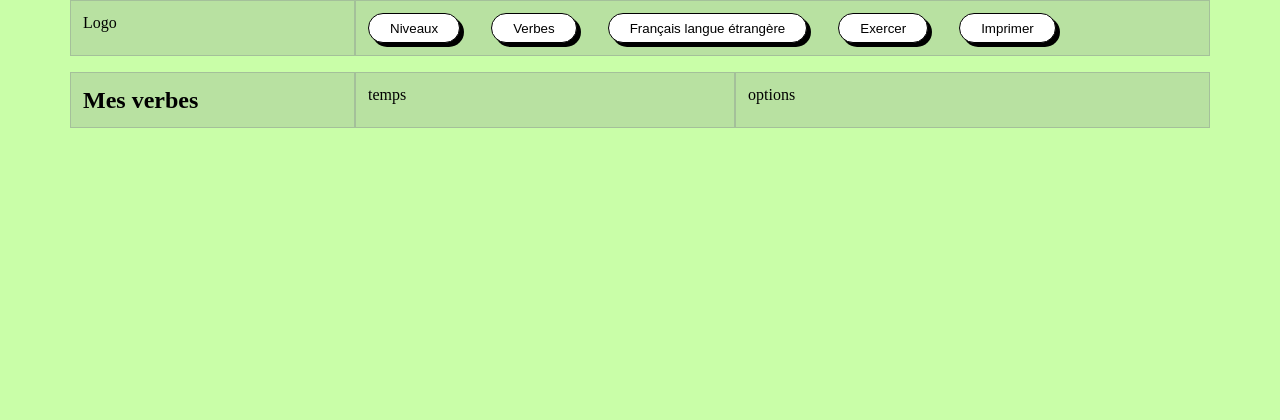
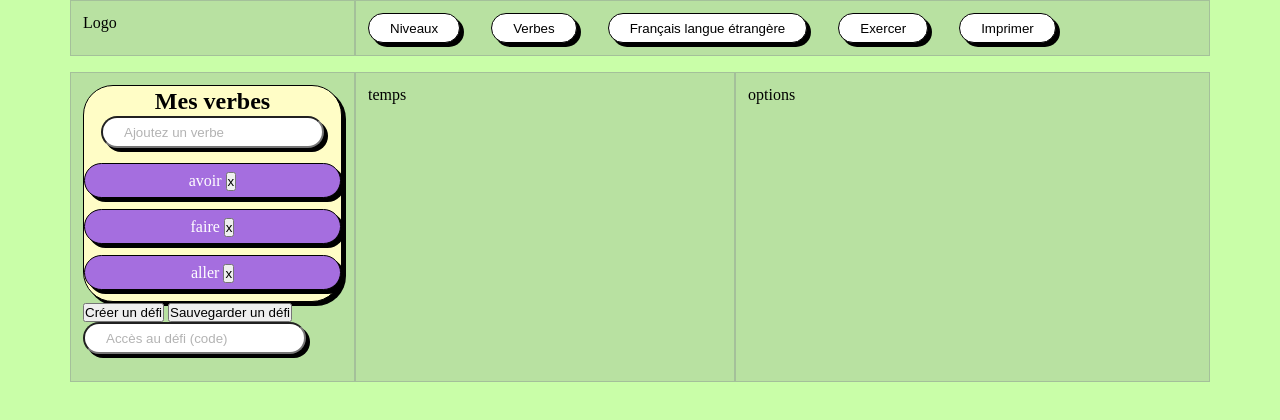
Before and after one commit to jeannehostettler/tatitotu, a website built with Parcel: page src/index.html in a window 1280 px wide. Built offline with nearby package versions, Linux system fonts and the light colour scheme.

Commit message:
ajout des boutons de verbes

```diff
--- a/src/index.html
+++ b/src/index.html
@@ -55,7 +55,59 @@
         <div class="col-3">
           <div class="cards">
             <h2>Mes verbes</h2>
+            <label for="addverb"></label>
+            <input
+              type="text"
+              id="field"
+              name="Ajoutez un verbe"
+              value="Ajoutez un verbe"
+            />
+            <div
+              role="info"
+              tag="4"
+              class="alert alert-primary alert-admissible"
+            >
+              <div>
+                avoir
+                <button type="button" aria-label="Close" class="close">
+                  <span aria-hidden="true">x</span>
+                </button>
+              </div>
+            </div>
+            <div
+              role="info"
+              tag="3"
+              class="alert alert-primary alert-admissible"
+            >
+              <div>
+                faire
+                <button type="button" aria-label="Close" class="close">
+                  <span aria-hidden="true">x</span>
+                </button>
+              </div>
+            </div>
+            <div
+              role="info"
+              tag="2"
+              class="alert alert-primary alert-admissible"
+            >
+              <div>
+                aller
+                <button type="button" aria-label="Close" class="close">
+                  <span aria-hidden="true">x</span>
+                </button>
+              </div>
+            </div>
           </div>
+          <button>Créer un défi</button>
+          <button>Sauvegarder un défi</button>
+          <label for="tochallenge"></label>
+          <input
+            type="text"
+            id="field"
+            name="Accès au défi (code)"
+            value="Accès au défi (code)"
+          />
         </div>
         <div class="col-4">temps</div>
         <div class="col-5">options</div>
--- a/src/scss/_base.scss
+++ b/src/scss/_base.scss
@@ -55,3 +55,12 @@ video {
   background-color: rgba(86, 61, 124, 0.15);
   border: 1px solid rgba(86, 61, 124, 0.2);
 }
+
+input {
+  border: 1 solid black;
+  border-radius: 38px;
+  box-shadow: 4px 4px 0px 0px #000;
+  padding: 6.5px 21px;
+  color: #0000004d;
+  margin-bottom: 15px;
+}
--- a/src/scss/main.scss
+++ b/src/scss/main.scss
@@ -5,3 +5,6 @@
 @import "modules/mainmenubtn";
 @import "modules/dropdown";
 @import "modules/dropdown-child";
+@import "modules/cards";
+@import "modules/alert";
+@import "modules/alert-primary";
--- /dev/null
+++ b/src/scss/modules/_alert-primary.scss
@@ -0,0 +1,4 @@
+.alert-primary {
+  background: #a56edf;
+  color: white;
+}
--- /dev/null
+++ b/src/scss/modules/_alert.scss
@@ -0,0 +1,8 @@
+.alert {
+  position: relative;
+  padding: 6.5px 21px;
+  margin-bottom: 11px;
+  border: 1px solid black;
+  border-radius: 38px;
+  box-shadow: 4px 4px 0px 0px #000;
+}
--- /dev/null
+++ b/src/scss/modules/_cards.scss
@@ -0,0 +1,7 @@
+.cards {
+  background-color: #fffdc6;
+  border: 1px solid black;
+  border-radius: 30px;
+  box-shadow: 4px 4px 0px 0px #000;
+  text-align: center;
+}
```
